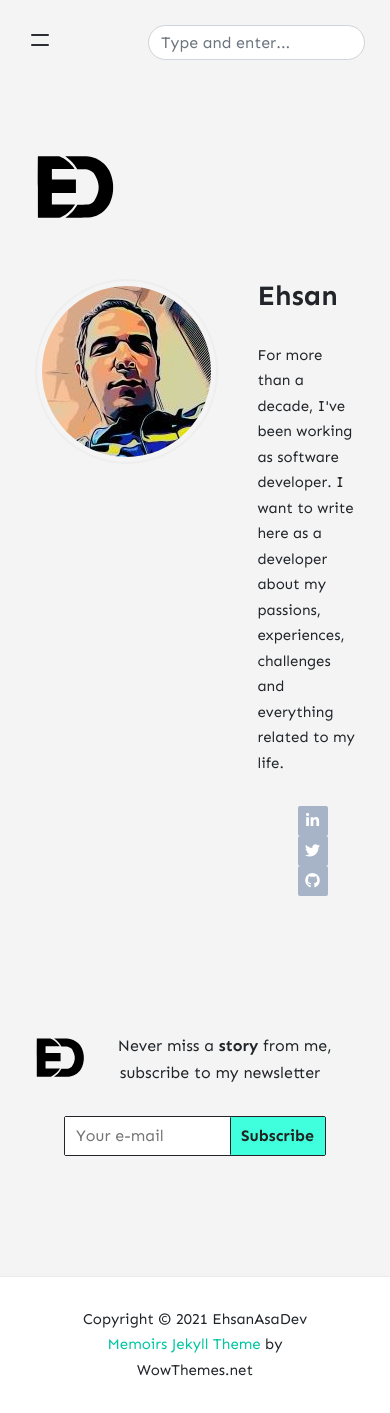
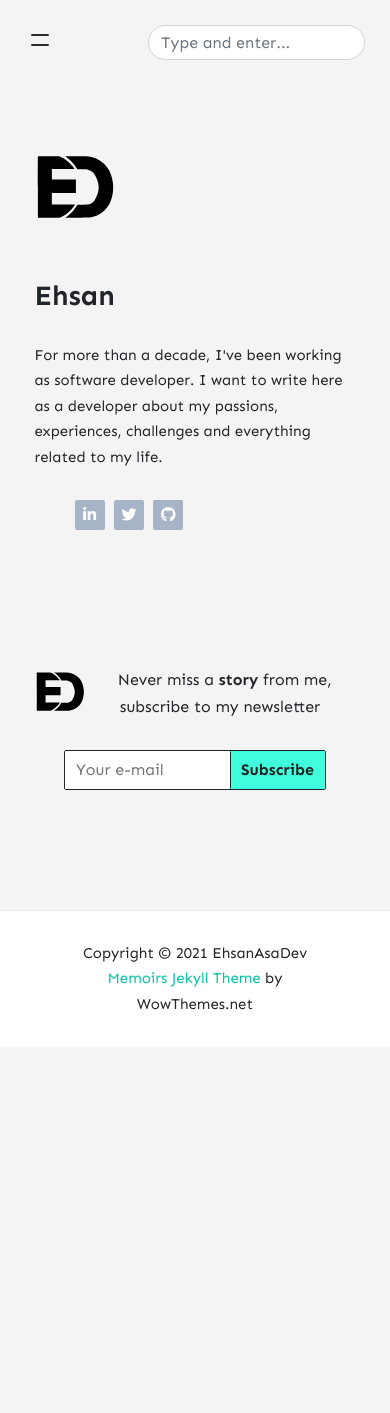
Before and after one commit to EhsanAsaDev/EhsanAsaDev.github.io, a Jekyll site: the page built from _pages/about.md, in a window 390 px wide. Built offline with Jekyll 4.4.1, drawn with Linux system fonts in a browser that asks for light colours; nearby versions of some CDN libraries; comment, search, counter and statistics services are not loaded; after the commit the page ends 1047 px from its top, so only the background shows below that.

Commit message:
update about page

```diff
--- a/_includes/social.html
+++ b/_includes/social.html
@@ -1,22 +1,23 @@
-
-
 <div class="section-row">
     <div class="post-author">
         <div class="media">
             <div class="media-left author">
-                <a href="{{ author.url }}">
-                    <img class="circle" src="/assets/images/EhsanAsaDev.jpeg" alt="EhsanAsaDev"/>
-                </a>
+                <img class="circle" src="/assets/images/EhsanAsaDev.jpeg" alt="EhsanAsaDev"/>
             </div>
             <div class="media-body">
                 <div class="media-heading">
                     <h3>Ehsan</h3>
                 </div>
-                <p>For more than a decade, I've been working as software developer. I want to write here as a developer about my passions, experiences, challenges and everything related to my life.</p>
+                <p>For more than a decade, I've been working as software developer. I want to write here as a developer
+                    about my passions, experiences, challenges and everything related to my life.</p>
                 <ul class="footer-social">
-                    <li><a target="_blank" title="Follow me on LinkedIn" href="https://www.linkedin.com/in/ehsan-shakeri/" class="follow-linkedin"><i class="fab fa-linkedin-in"></i></a></li>
-                    <li><a target="_blank" title="Follow me on Twitter" href="https://twitter.com/EhsanAsaDev" class="follow-twitter"><i class="fab fa-twitter"></i></a></li>
-                    <li><a target="_blank" title="Follow me on GitHub" href="https://github.com/EhsanAsaDev/" class="follow-github"><i class="fab fa-github"></i></a></li>
+                    <li><a target="_blank" title="Follow me on LinkedIn"
+                           href="https://www.linkedin.com/in/ehsan-shakeri/" class="follow-linkedin"><i
+                            class="fab fa-linkedin-in"></i></a></li>
+                    <li><a target="_blank" title="Follow me on Twitter" href="https://twitter.com/EhsanAsaDev"
+                           class="follow-twitter"><i class="fab fa-twitter"></i></a></li>
+                    <li><a target="_blank" title="Follow me on GitHub" href="https://github.com/EhsanAsaDev/"
+                           class="follow-github"><i class="fab fa-github"></i></a></li>
                 </ul>
             </div>
         </div>
--- a/assets/css/theme.scss
+++ b/assets/css/theme.scss
@@ -668,6 +668,9 @@ body.active-side {
             padding: 4px 10px;
         }
     }
+    .author{
+        display: none;
+    }
 }
 
 @media (max-width: 600px) {
```
